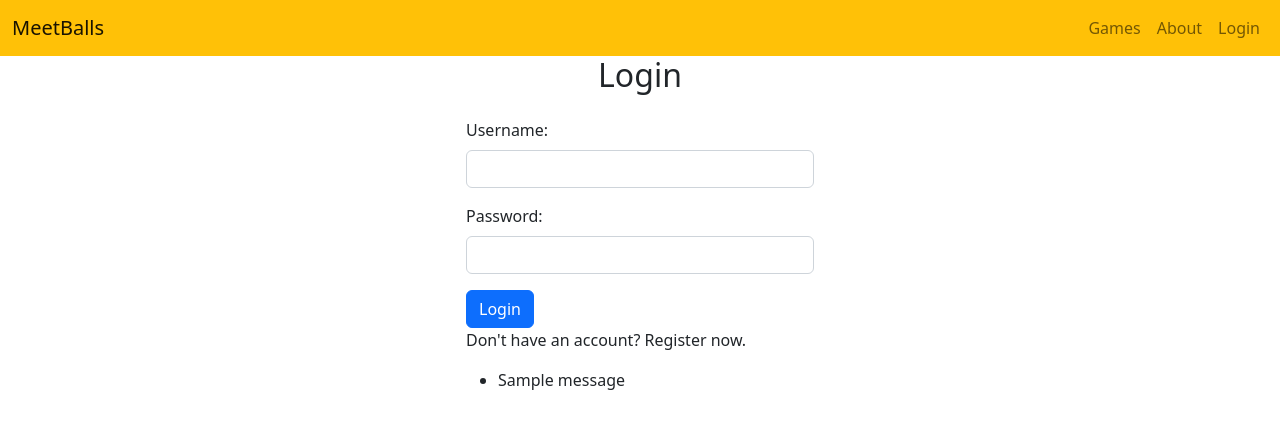
After one commit to redhat-beyond/MeetBalls, a Django app: page /login/ in a window 1280 px wide. The commit adds this page. Shown: the top 429 px of the page. Run offline with Django 4.2, Linux system fonts and the light colour scheme; tables that the repository leaves empty hold one stand-in row (values such as "Sample post"); one stand-in notice (Sample message) is shown.

Commit message:
Add login-page and static players users
1.Add login, logout pathes to the meetballs/urls.py file
2.Add login, logut methods to render relvant pages in the meet_balls_app/views.py file
3.Add login.html template file
4.Modify base.html file with the relvant new href's
5.Add tests for login and logout tests for login template
6.Add static players users

```diff
--- a/meet_balls_app/templates/base.html
+++ b/meet_balls_app/templates/base.html
@@ -18,7 +18,10 @@
     <nav class="navbar navbar-expand-md navbar bg-warning">
       <div class="container-fluid">
         <a class="navbar-brand" href="/">MeetBalls</a>
-        <button
+        {% if user.is_authenticated %}
+        <P class="navbar-nav ms-auto ">Hello {{user.username}}!</P>
+        {% endif %}
+          <button
           class="navbar-toggler"
           type="button"
           data-bs-toggle="collapse"
@@ -39,11 +42,11 @@
             </li>
             {% if user.is_authenticated %}
             <li class="nav-item">
-              <a class="nav-link" href="#">Logout</a>
+              <a class="nav-link" href="/logout">Logout</a>
             </li>
             {% else %}
             <li class="nav-item">
-              <a class="nav-link" href="#">Login</a>
+              <a class="nav-link" href="/login">Login</a>
             </li>
             {% endif %}
           </ul>
--- /dev/null
+++ b/meet_balls_app/templates/meet_balls_app/login.html
@@ -0,0 +1,31 @@
+{% extends 'base.html'%}
+{%block content%}
+<div class="container">
+    <div class="row justify-content-center">
+        <div class="col-md-6 col-lg-4">
+            <h2 class="text-center mb-4">Login</h2>
+            <form method="post">
+                {% csrf_token %}
+                <div class="mb-3">
+                    <label for="username" class="form-label">Username:</label>
+                    <input type="text" class="form-control" name="username" required>
+                </div>
+                <div class="mb-3">
+                    <label for="password" class="form-label">Password:</label>
+                    <input type="password" class="form-control" name="password" required>
+                </div>
+                <button type="submit" class="btn btn-primary">Login</button>
+            </form>
+            <p>Don't have an account? Register now.</p>
+            {% if messages %}
+            <ul class="messages">
+                {% for message in messages %}
+                <li{% if message.tags %} class="{{ message.tags }}" {% endif %}>{{ message }}</li>
+                    {% endfor %}
+            </ul>
+
+            {% endif %}
+        </div>
+    </div>
+</div>
+{%endblock%}
--- a/meet_balls_app/views.py
+++ b/meet_balls_app/views.py
@@ -1,5 +1,29 @@
 from django.shortcuts import render
+from django.contrib.auth import authenticate, logout, login
+from django.contrib import messages
 
 
 def home(request):
     return render(request, 'meet_balls_app/home.html')
+
+
+def loginUser(request):
+    if request.method == 'POST':
+        username = request.POST.get('username')
+        password = request.POST.get('password')
+        user = authenticate(request, username=username, password=password)
+        if user is not None:
+            login(request, user)
+            return render(request, 'meet_balls_app/home.html',
+                          {'user': {'is_authenticated': True, 'username': username}})
+        else:
+            error_message = "Invalid username or password."
+            messages.error(request, error_message)
+            return render(request, 'meet_balls_app/login.html', {'user': {'is_authenticated': False, 'username': None}})
+    else:
+        return render(request, 'meet_balls_app/login.html', {'user': {'is_authenticated': False, 'username': None}})
+
+
+def logoutUser(request):
+    logout(request)
+    return render(request, 'meet_balls_app/home.html', {'user': {'is_authenticated': False}})
--- a/meetballs/urls.py
+++ b/meetballs/urls.py
@@ -24,4 +24,6 @@ urlpatterns = [
     path('admin/', admin.site.urls),
     path('', app_views.home, name='home'),
     path('game-events/', include("game_event.urls")),
+    path('login/', app_views.loginUser, name='loginUser'),
+    path('logout/', app_views.logoutUser, name='logoutUser'),
 ] + static(settings.STATIC_URL, document_root=settings.STATIC_ROOT)
```
Also changed, not shown: meet_balls_app/tests.py (+45 -0 lines), player/migrations/0002_static_players.py (added).
